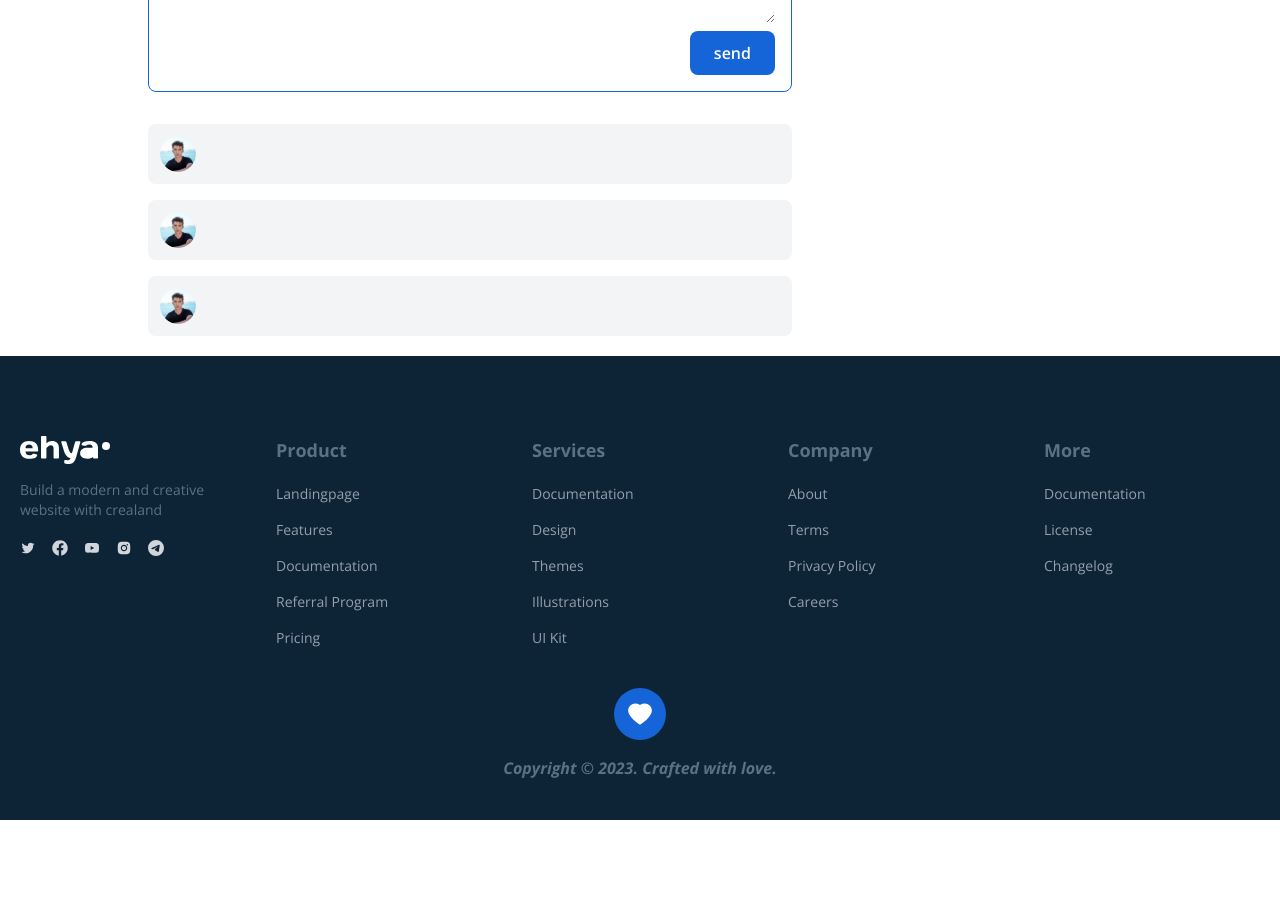
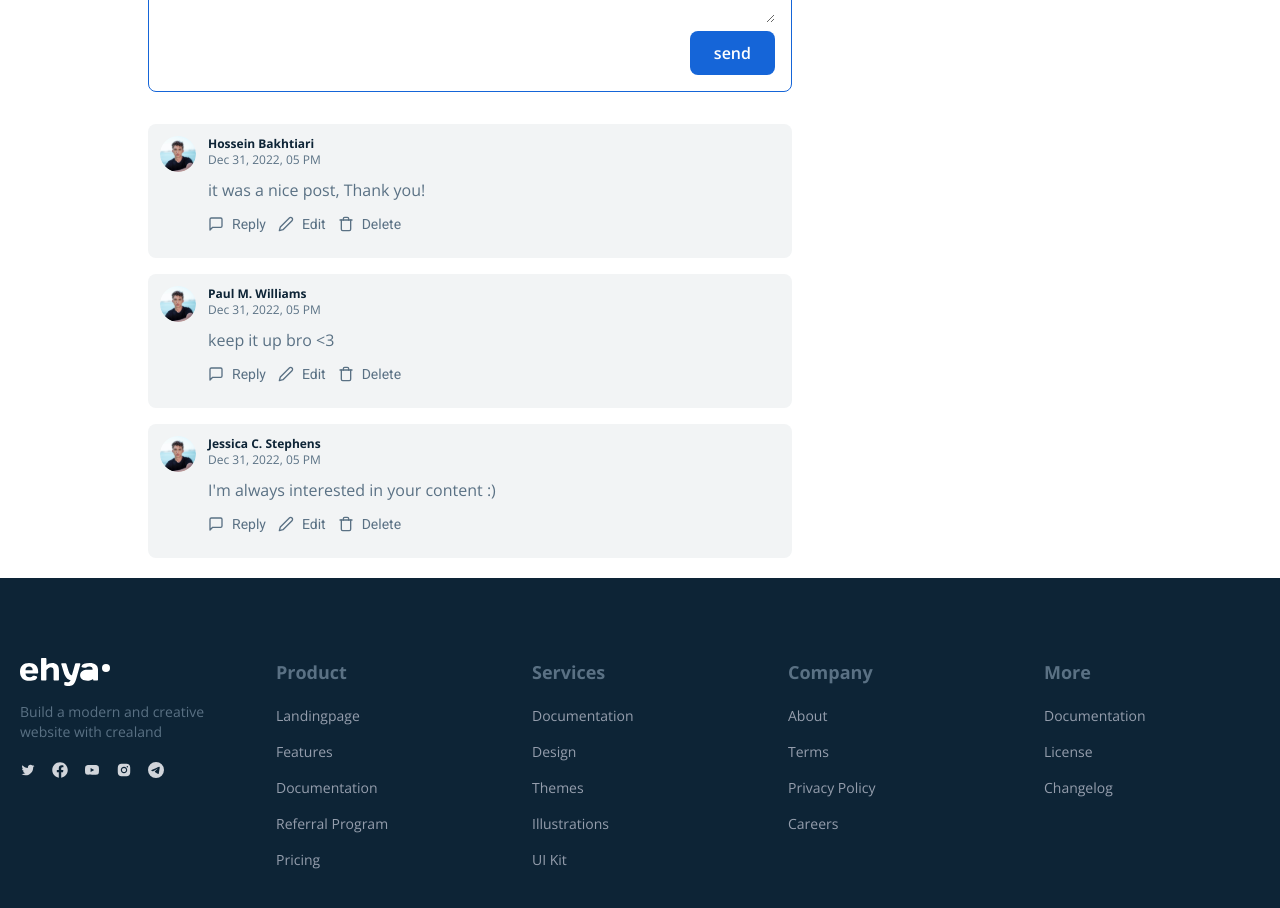
Before and after one commit to Hossein-Bakhtiari/frontend-blog-app, a React (Create React App) app: page /blog/1 in a window 1280 px wide. Shown: the part 900-1808 px from the top of the page. Before the commit the page ends 1720 px from the top, so only its background shows below. Built offline with nearby package versions, Linux system fonts and the light colour scheme.

Commit message:
individual comment component

```diff
--- a/src/components/comments/Comment.jsx
+++ b/src/components/comments/Comment.jsx
@@ -1,13 +1,44 @@
 import React from "react";
-import {images} from "../../constant"
+import { images } from "../../constant";
+import { FiEdit2, FiMessageSquare, FiTrash } from "react-icons/fi";
 const Comment = ({ comment }) => {
   return (
     <div className="flex flex-nowrap items-start gap-x-3 bg-[#F2F4F5] p-3 rounded-lg">
-      <img src={images.PostProfileImage} alt="user profile" className="w-9 h-9 object-cover rounded-full"/>
+      <img
+        src={images.PostProfileImage}
+        alt="user profile"
+        className="w-9 h-9 object-cover rounded-full"
+      />
       <div className="flex-1 flex flex-col">
-
+        <h5 className="font-bold text-dark-hard text-xs">
+          {comment.user.name}
+        </h5>
+        <span className="text-xs text-dark-light">
+          {new Date(comment.createdAt).toLocaleDateString("en-US", {
+            day: "numeric",
+            month: "short",
+            year: "numeric",
+            hour: "2-digit",
+          })}
+        </span>
+        <p className="font-opensans mt-[10px] text-dark-light">
+          {comment.desc}
+        </p>
+        <div className="flex items-center gap-x-3 text-dark-light text-sm font-roboto mt-3 mb-3">
+            <button className="flex items-center space-x-2">
+                <FiMessageSquare className="w-4 h-auto" />
+                <span>Reply</span>
+            </button>
+            <button className="flex items-center space-x-2">
+                <FiEdit2 className="w-4 h-auto" />
+                <span>Edit</span>
+            </button>
+            <button className="flex items-center space-x-2">
+                <FiTrash className="w-4 h-auto" />
+                <span>Delete</span>
+            </button>
+        </div>
       </div>
-
     </div>
   );
 };
```
